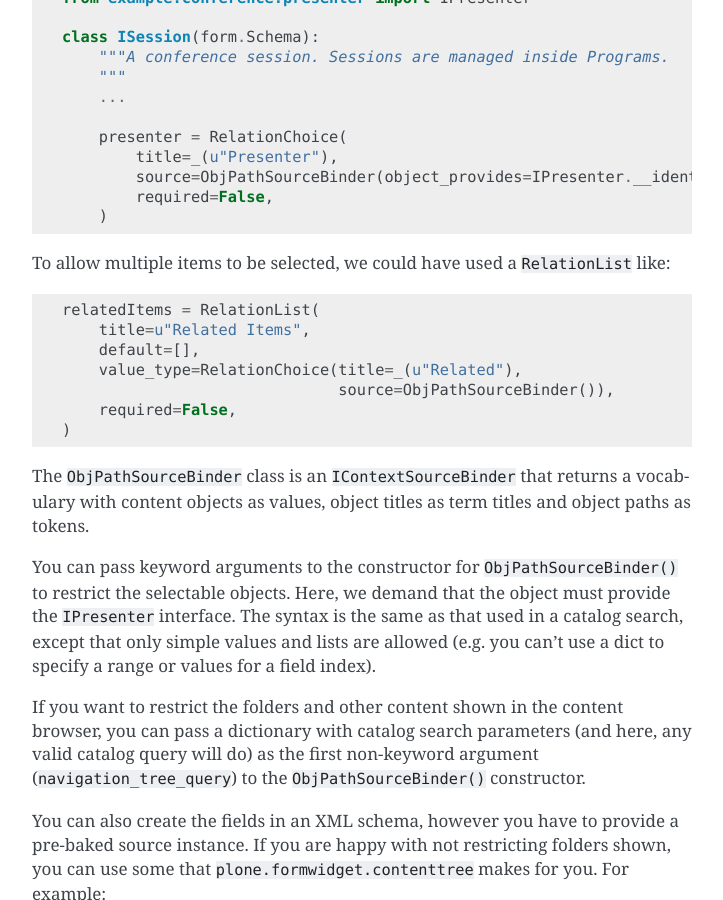
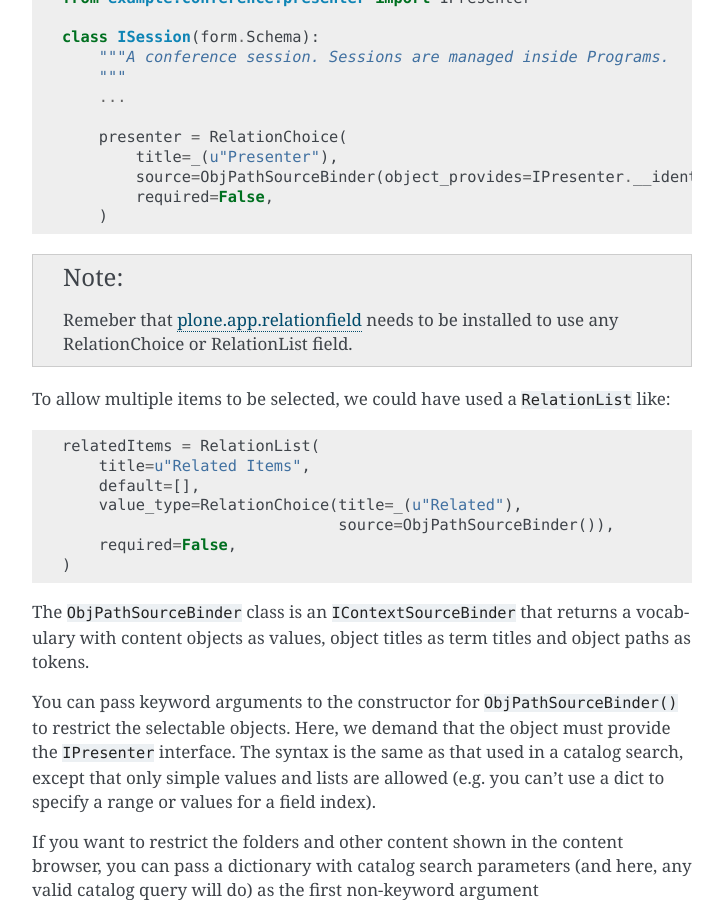
Before and after one commit to plone/plone.app.dexterity, a Sphinx documentation site: the page built from docs/advanced/references.rst, in a window 1280 px wide and 900 px high, scrolled down 766 px. Shown: the whole window, without its empty margins (388-1111 px from the left). Built offline with Sphinx 7.4.7, drawn with Linux system fonts in a browser that asks for light colours.

Commit message:
Clarify that plone.app.relationfield is a requirement of relations

```diff
--- a/docs/advanced/references.rst
+++ b/docs/advanced/references.rst
@@ -45,6 +45,11 @@ we can use the field directly in ``session.py``::
             source=ObjPathSourceBinder(object_provides=IPresenter.__identifier__),
             required=False,
         )
+
+.. Note::
+
+    Remeber that `plone.app.relationfield`_ needs to be installed to use any
+    RelationChoice or RelationList field.
 
 To allow multiple items to be selected, we could have used a
 ``RelationList`` like::
```
